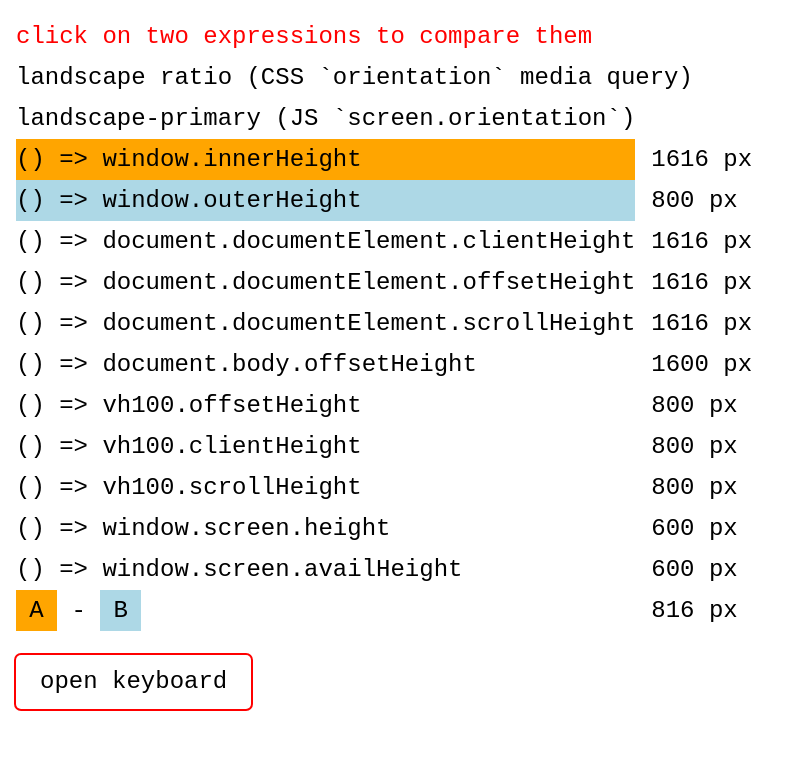
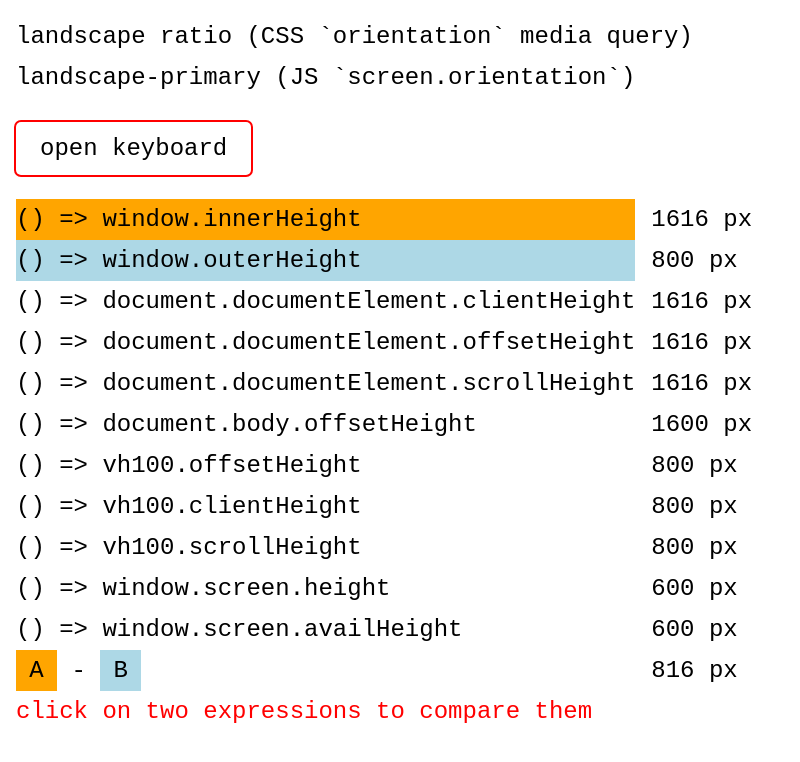
Before and after one commit to Sheraff/height, a plain HTML site: page index.html in a window 1280 px wide. Shown: the top 762 px of the page, without its empty margins (0-800 px from the left). Drawn offline with Linux system fonts and the light colour scheme.

Commit message:
organize

```diff
--- a/index.html
+++ b/index.html
@@ -117,19 +117,20 @@
 </style>
 <div id="vh100"></div>
 <div id="fixed">
-	<div id="instructions">click on two expressions to compare them</div>
 	<div id="info">
 		<div id="ratio"> ratio (CSS `orientation` media query)</div>
 		<div id="jsOrientation"><span></span> (JS `screen.orientation`)</div>
 	</div>
 
+	<input type="text">
+	<button id="toggle">keyboard</button>
+
 	<div id="container">
 		<code class="last"><div class="fn1">A</div> - <div class="fn2">B</div></code>
 		<span class="last"></span>
 	</div>
+	<div id="instructions">click on two expressions to compare them</div>
 
-	<input type="text">
-	<button id="toggle">keyboard</button>
 </div>
 <script>
 
@@ -233,7 +234,8 @@
 	}
 
 	let toggleFlag
-	toggle.addEventListener('click', () => {
+	toggle.addEventListener('click', (e) => {
+		e.preventDefault()
 		const input = document.querySelector('input')
 		if(toggleFlag)
 			toggle.focus()
```
